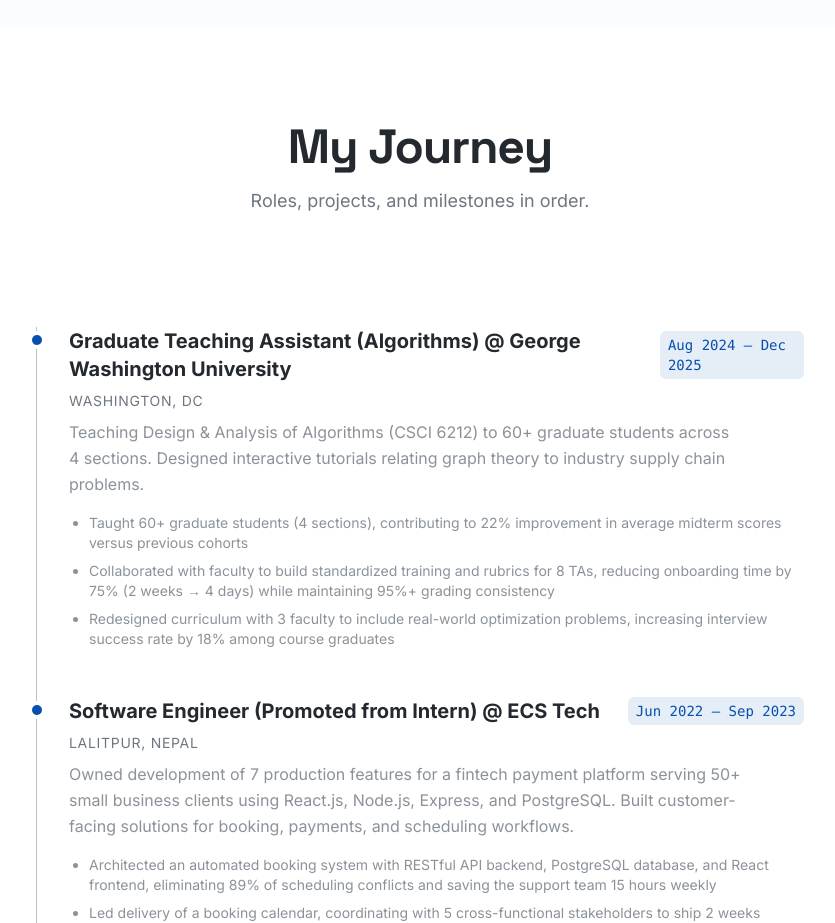
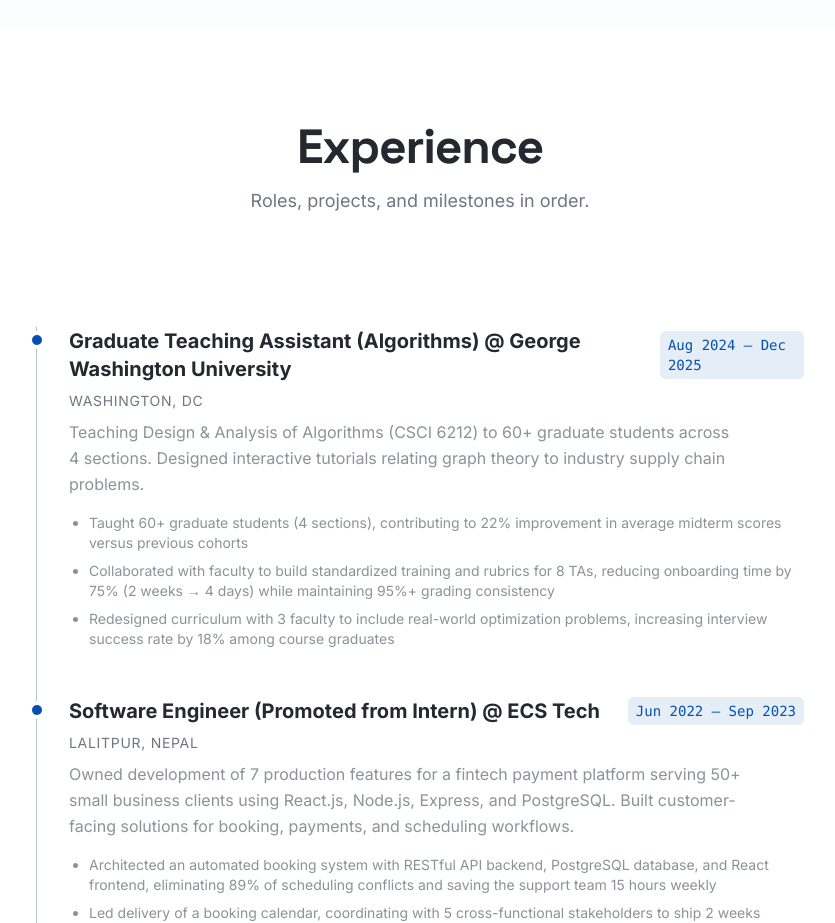
Before and after one commit to aabhiyann/portfolio-abhiyan, a React (Vite) app: page /about in a window 1280 px wide. Shown: the part 960-1883 px from the top of the page, without its empty margins (220-1055 px from the left). Built offline with nearby package versions, Linux system fonts and the light colour scheme.

Commit message:
fix(about): rename 'My Journey' section to 'Experience'

```diff
--- a/src/pages/About.tsx
+++ b/src/pages/About.tsx
@@ -117,7 +117,7 @@ function About() {
       <section className="py-24 bg-bg-primary">
         <div className="max-w-7xl mx-auto px-6 md:px-8">
           <SectionTitle
-            title="My Journey"
+            title="Experience"
             subtitle="Roles, projects, and milestones in order."
           />
           <VisualTimeline
```
